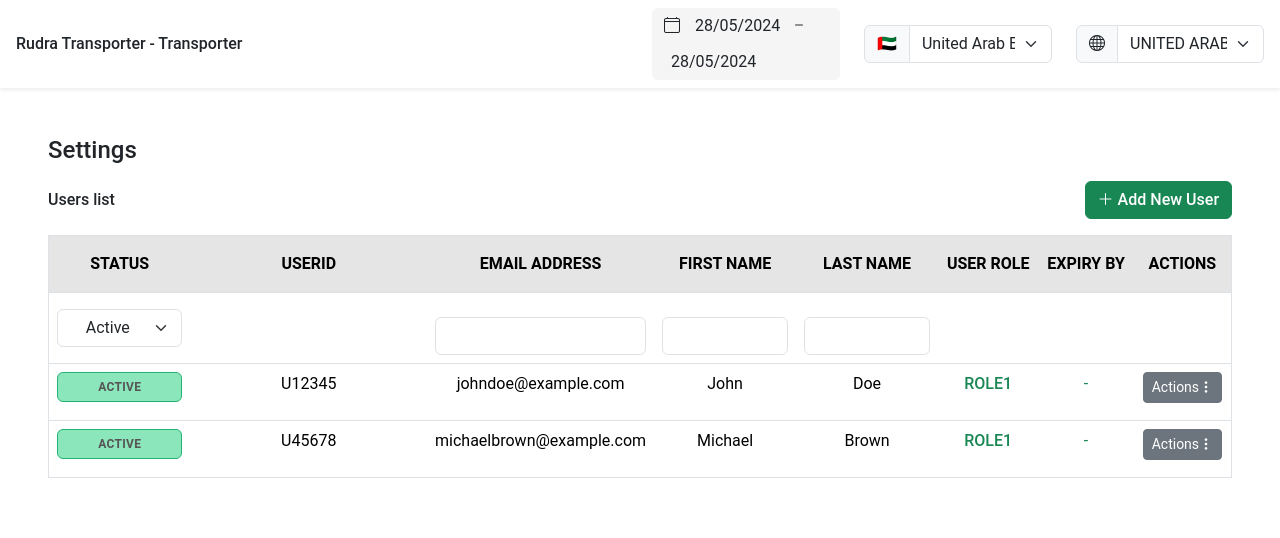
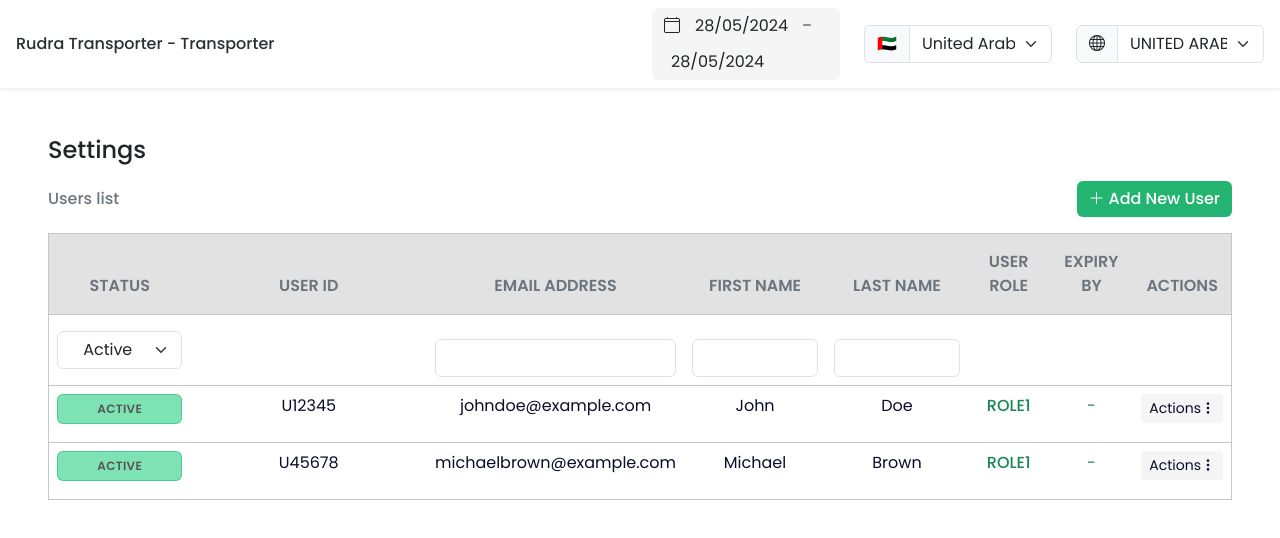
Before and after one commit to subrat611/MoXey_Frontend_Assessment, a React (Vite) app: page / in a window 1280 px wide. Shown: the top 538 px of the page. Built offline with nearby package versions, Linux system fonts and the light colour scheme.

Commit message:
minor changes

```diff
--- a/src/App.css
+++ b/src/App.css
@@ -33,8 +33,8 @@
 }
 
 .custom-badge {
-  background-color: rgba(32, 207, 125, 0.514);
-  border: 1px solid #22b470;
+  background-color: rgba(32, 207, 125, 0.575);
+  border: 1px solid #22b47081;
   color: #555555;
   letter-spacing: 0.3px;
   width: 100%;
@@ -49,6 +49,6 @@
 
 .react-datepicker-wrapper .react-datepicker__input-container input {
   border: none;
-  width: 109px;
+  width: 117px;
   background-color: #f5f5f5;
 }
--- a/src/App.jsx
+++ b/src/App.jsx
@@ -70,6 +70,7 @@ function App() {
 
   const onSubmit = (data) => {
     setUserList((prev) => [...prev, data]);
+    methods.reset();
   };
 
   return (
@@ -79,7 +80,7 @@ function App() {
         <h4 className="m-0">Settings</h4>
 
         <div className="d-flex justify-content-between align-items-center mt-3">
-          <h6 className="m-0">Users list</h6>
+          <h6 className="m-0 text-secondary">Users list</h6>
           <button
             type="button"
             className="btn btn-success text-capitalize fw-medium"
--- a/src/components/DataTable/DataTable.jsx
+++ b/src/components/DataTable/DataTable.jsx
@@ -30,6 +30,10 @@ const DataTable = (props) => {
     table.getColumn("status")?.setFilterValue("active");
   }, [table]);
 
+  useEffect(() => {
+    setTableData(data);
+  }, [data]);
+
   const handleRemoveData = (id) => {
     setTableData((prevData) => prevData.filter((row) => row.userid !== id));
   };
@@ -41,7 +45,7 @@ const DataTable = (props) => {
           {table.getHeaderGroups().map((headerGroup) => {
             return (
               <tr
-                className="table-active text-center border"
+                className="table-active text-center border border-secondary-subtle"
                 key={headerGroup.id}
               >
                 {headerGroup.headers.map((header) => {
@@ -52,7 +56,7 @@ const DataTable = (props) => {
                     <th
                       scope="col"
                       key={header.id}
-                      className={`py-3 ${styles[columnWidth]}`}
+                      className={`py-3 ${styles[columnWidth]} text-secondary fw-semibold bg-light-subtle`}
                     >
                       {header.isPlaceholder
                         ? null
@@ -66,7 +70,7 @@ const DataTable = (props) => {
               </tr>
             );
           })}
-          <tr className="border">
+          <tr className="border border-secondary-subtle">
             <th className="py-3">
               <select
                 className="form-select text-capitalize text-center"
@@ -124,10 +128,16 @@ const DataTable = (props) => {
           {table.getRowModel().rows?.length > 0 &&
             table.getRowModel().rows.map((row) => {
               return (
-                <tr key={row.id} className="text-center border">
+                <tr
+                  key={row.id}
+                  className="text-center border border-secondary-subtle"
+                >
                   {row.getVisibleCells().map((cell) => {
                     return (
-                      <td key={`${cell.id}-${cell.row?.original._id}`}>
+                      <td
+                        key={`${cell.id}-${cell.row?.original._id}`}
+                        className="text-black"
+                      >
                         {flexRender(cell.column.columnDef.cell, {
                           ...cell.getContext(),
                           handleRemoveData,
--- a/src/components/Dialog/Dialog.jsx
+++ b/src/components/Dialog/Dialog.jsx
@@ -164,6 +164,7 @@ const Dialog = ({
                   className={`form-control rounded-start-0 ${
                     errors[formField.id] ? "is-invalid" : ""
                   }`}
+                  maxLength={10}
                   id={formField.id}
                   {...register(formField.id)}
                 />
@@ -187,13 +188,15 @@ const Dialog = ({
             {/* ------------ dialog action ------------- */}
             <div className="fw-medium px-3 py-3 border-bottom">
               <i
-                className="bi bi-x-lg fs-5 cursor-pointer"
+                className="bi bi-x-lg fs-5 cursor-pointer text-secondary"
                 onClick={() => {
                   reset();
                   handleDialogClose(false);
                 }}
               ></i>
-              <span className="text-capitalize fs-5 ms-3">add new user</span>
+              <span className="text-capitalize text-secondary fs-5 ms-3">
+                add new user
+              </span>
             </div>
 
             {/* ---------------- Dialog content ----------- */}
--- a/src/components/Header/Header.jsx
+++ b/src/components/Header/Header.jsx
@@ -5,7 +5,9 @@ const Header = () => {
     <div className="container-fluid py-2 px-3 shadow-sm">
       <div className="row align-items-center">
         <div className="col">
-          <h6 className="m-0">Rudra Transporter - Transporter</h6>
+          <h6 className="m-0 text-secondary-emphasis">
+            Rudra Transporter - Transporter
+          </h6>
         </div>
         <div className="col-2">
           <DateRangePicker />
--- a/src/index.css
+++ b/src/index.css
@@ -1,6 +1,5 @@
 :root {
-  font-family: "Roboto", sans-serif;
-  font-weight: 400;
+  --font-family: "Poppins", sans-serif;
 
   --primary-color: #22b470;
   --secondary-color: #090d28;
@@ -8,5 +7,29 @@
 }
 
 * {
-  font-family: "Roboto", sans-serif;
+  font-family: var(--font-family);
 }
+
+.btn-success {
+  background-color: var(--primary-color);
+  border: none;
+}
+
+.btn-success:hover {
+  background-color: #1fa366;
+}
+
+.btn-secondary {
+  background-color: var(--grey-color);
+  border: none;
+  color: var(--secondary-color);
+}
+
+.btn-secondary:hover {
+  background-color: #e6e6e6;
+  color: var(--secondary-color);
+}
+
+.text-black {
+  color: var(--secondary-color) !important;
+}
--- a/src/utils/index.js
+++ b/src/utils/index.js
@@ -64,6 +64,7 @@ export const addNewUserForm = [
     id: "mobileNumber",
     label: "mobile number",
     isRequired: true,
+    inputType: "tel",
   },
   {
     type: "input",
@@ -81,11 +82,13 @@ export const addNewUserForm = [
         id: "cardLoadLimit",
         label: "card load limit",
         isRequired: true,
+        inputType: "tel",
       },
       {
         id: "paymentLimit",
         label: "payment limit",
         isRequired: true,
+        inputType: "tel",
       },
     ],
   },
--- a/src/utils/reactTable/columns.jsx
+++ b/src/utils/reactTable/columns.jsx
@@ -7,7 +7,7 @@ export const userListColumns = [
       const { row } = props;
 
       return (
-        <span className="badge text-uppercase py-2 px-3 custom-badge">
+        <span className="badge text-uppercase py-2 px-3 custom-badge fw-semibold">
           {row.original?.status}
         </span>
       );
@@ -16,7 +16,7 @@ export const userListColumns = [
   },
   {
     accessorKey: "userid",
-    header: () => <span className="text-uppercase">userid</span>,
+    header: () => <span className="text-uppercase">user id</span>,
     cell: (props) => {
       const { row } = props;
       return <p>{row.original?.userid}</p>;
```
